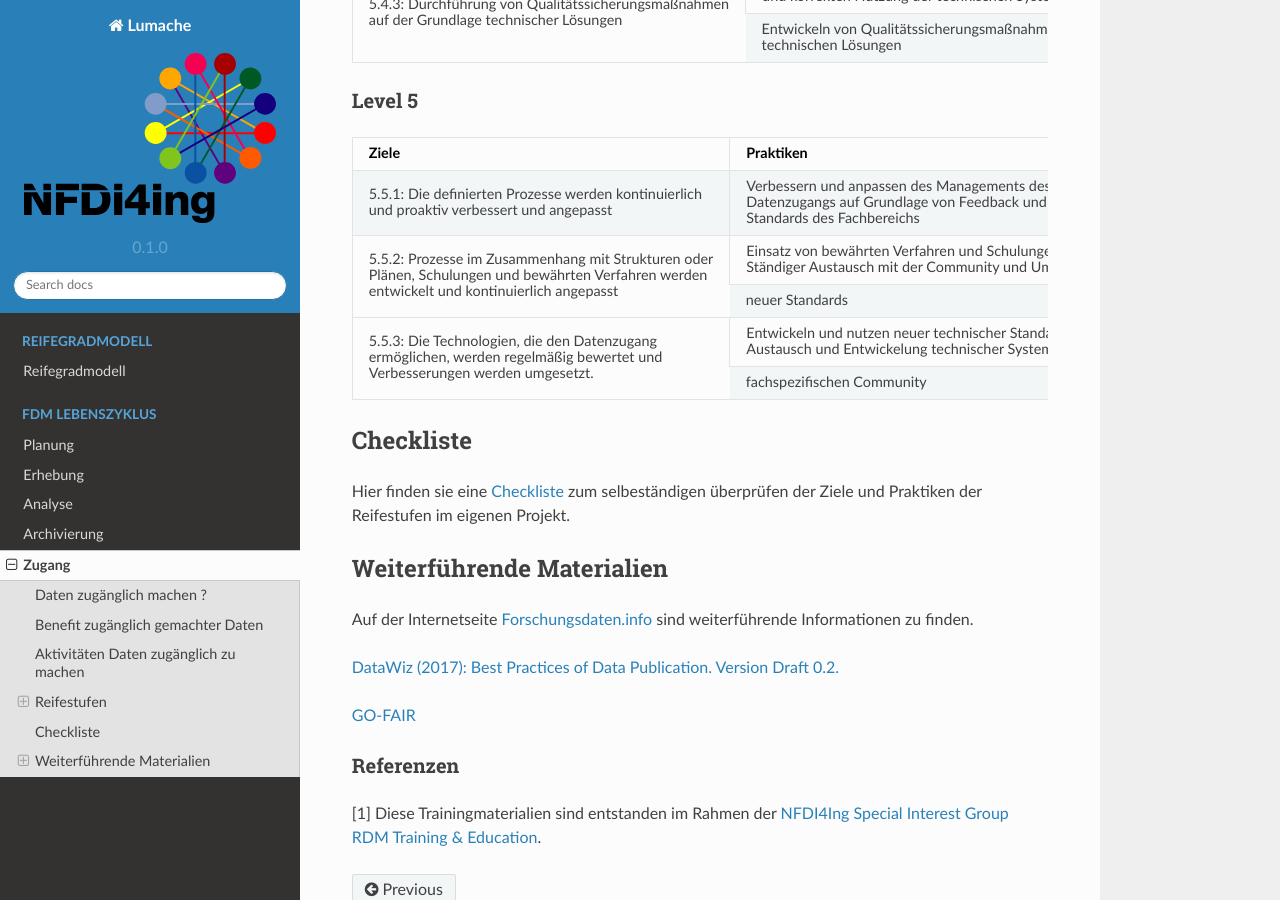
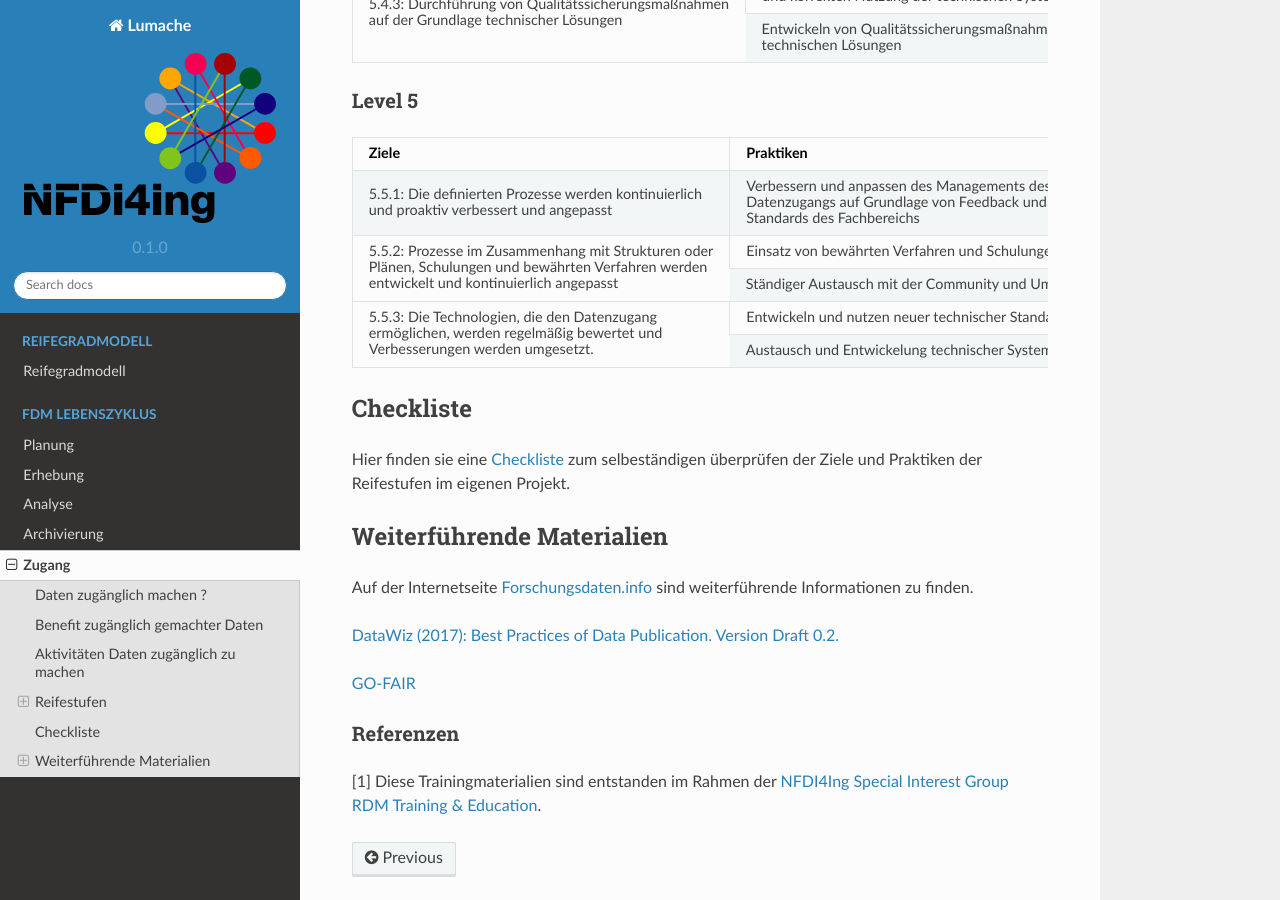
Before and after one commit to LUHMW/MaturityModelsNFDI4Ing, a Sphinx documentation site: the page built from docs/source/Zugang.rst, in a window 1280 px wide and 900 px high, scrolled down 4044 px. Built offline with Sphinx 7.4.7 and the Read the Docs theme 2.0.0, drawn with Linux system fonts in a browser that asks for light colours.

```diff
--- a/docs/source/Zugang.rst
+++ b/docs/source/Zugang.rst
@@ -215,15 +215,17 @@ Level 5
 +-------------------------------------------------------+----------------------------------------------------------+
 | 5.5.2: Prozesse im Zusammenhang mit Strukturen oder   | Einsatz von bewährten Verfahren und Schulungen           |
 |                                                       |                                                          |
-| Plänen, Schulungen und bewährten Verfahren werden     | Ständiger Austausch mit der Community und Umsetzung      |
+| Plänen, Schulungen und bewährten Verfahren werden     |                                                          |
 |                                                       +----------------------------------------------------------+
-| entwickelt und kontinuierlich angepasst               | neuer Standards                                          |
+| entwickelt und kontinuierlich angepasst               | Ständiger Austausch mit der Community und Umsetzung      |
+|                                                       | neuer Standards                                          |
 +-------------------------------------------------------+----------------------------------------------------------+
 | 5.5.3: Die Technologien, die den Datenzugang          | Entwickeln und nutzen neuer technischer Standards        |
 |                                                       |                                                          |
-| ermöglichen, werden regelmäßig bewertet und           | Austausch und Entwickelung technischer Systeme in der    |
+| ermöglichen, werden regelmäßig bewertet und           |                                                          |
 |                                                       +----------------------------------------------------------+
-| Verbesserungen werden umgesetzt.                      | fachspezifischen Community                               |
+| Verbesserungen werden umgesetzt.                      | Austausch und Entwickelung technischer Systeme in der    |
+|                                                       | fachspezifischen Community                               |
 +-------------------------------------------------------+----------------------------------------------------------+
 
 ************
```
